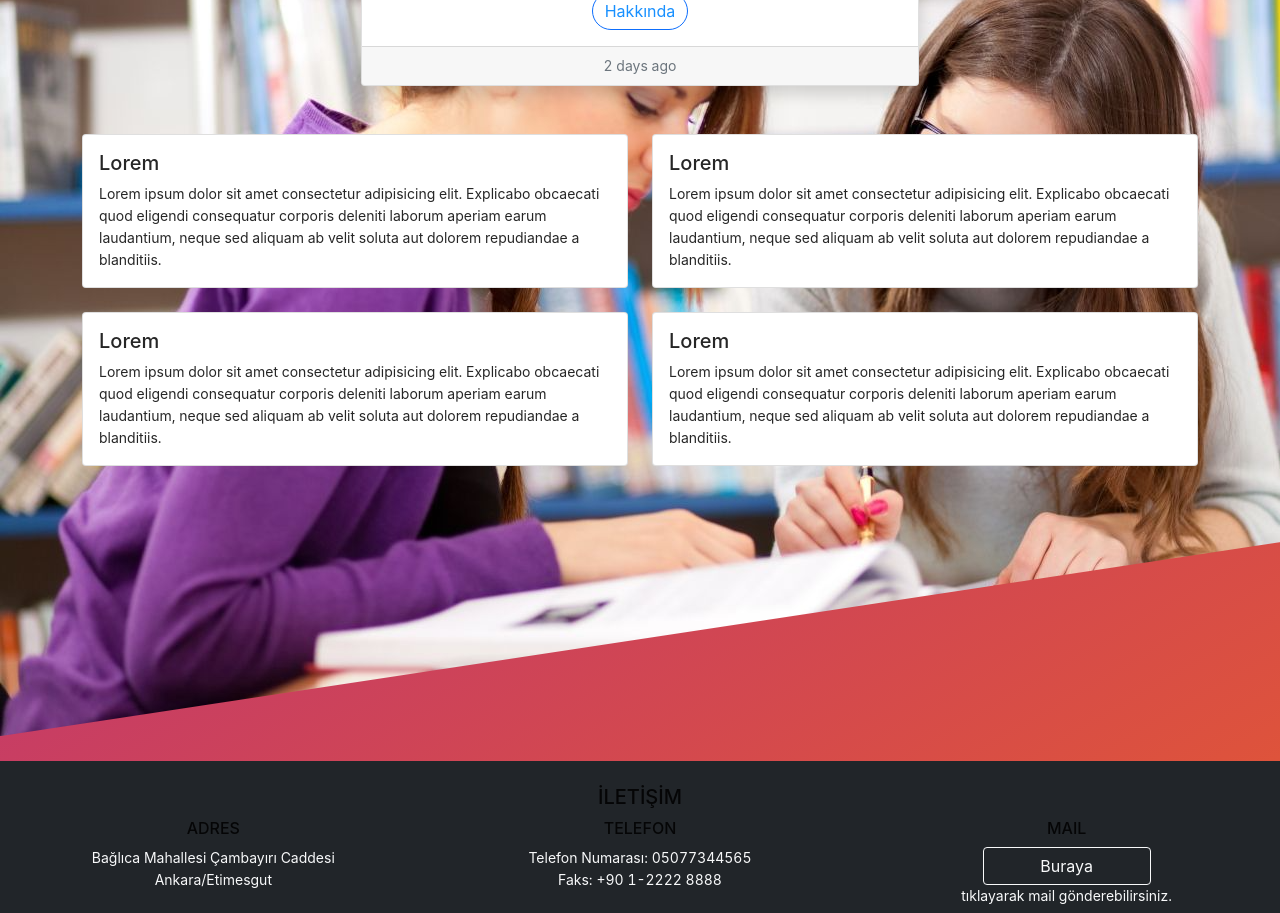
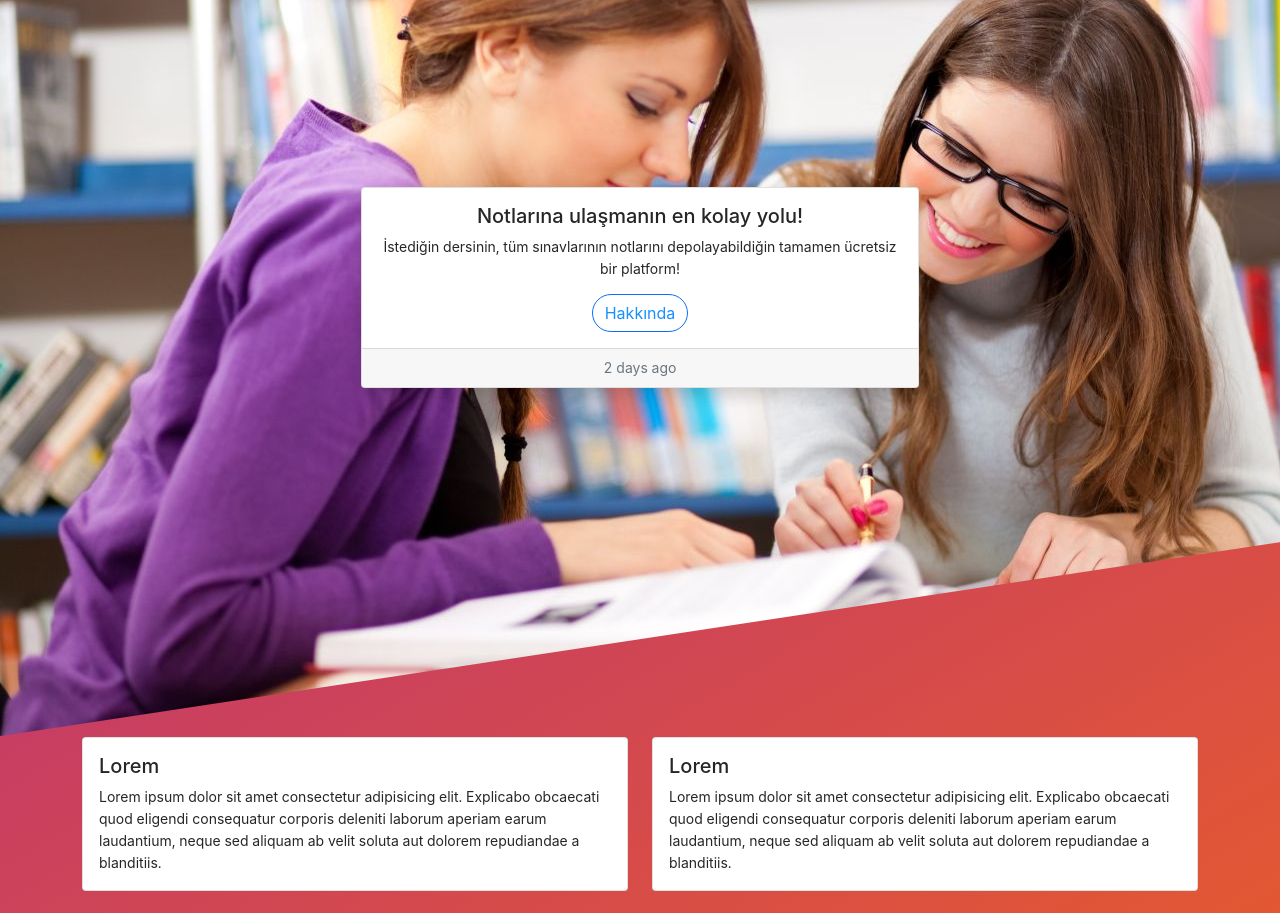
Before and after one commit to YakupKursat/Ziraat-Project-FrontEnd, a React (Create React App) app in the folder my-app/: page / in a window 1280 px wide. Shown: the part 220-1133 px from the top of the page. Built offline with nearby package versions, Linux system fonts and the light colour scheme.

Commit message:
Home Page  Card Alignment

```diff
--- a/my-app/src/Css/AnaSayfa.css
+++ b/my-app/src/Css/AnaSayfa.css
@@ -54,3 +54,10 @@ body {
 #cardAbout{
   border-radius: 50px;
 }
+
+.card:hover{
+  -webkit-box-shadow: 5px 5px 15px 5px #000000;
+box-shadow: 5px 5px 15px 5px #000000;
+  transition: 0.5s;
+  transition-timing-function: linear;
+}
--- a/my-app/src/Pages/HomePage.tsx
+++ b/my-app/src/Pages/HomePage.tsx
@@ -10,7 +10,7 @@ function App() {
         initial={{ opacity: 0, y: -50 }}
         animate={{ opacity: 1, y: 0 }}
       > */}
-      <div id="bgImage">
+      <div id="bgImage" className="d-flex align-items-center">
         <div className="container">
           <motion.div
             drag
@@ -34,7 +34,7 @@ function App() {
                   </Card.Text>
                   <Button variant="outline-primary" id="cardAbout">
                     {" "}
-                    <a href="#middle" className="text-decoration-none">
+                    <a href="#about" className="text-decoration-none">
                       Hakkında
                     </a>{" "}
                   </Button>
@@ -43,8 +43,10 @@ function App() {
               </Card>
             </div>
           </motion.div>
-
-          <div className="row mb-4">
+        </div>
+      </div>
+      <div className="container">
+        <div className="row mb-4" id="about">
           <div className="col-sm-6">
             <motion.div
               initial={{ scale: 0 }}
@@ -57,9 +59,8 @@ function App() {
                   <p className="card-text">
                     Lorem ipsum dolor sit amet consectetur adipisicing elit.
                     Explicabo obcaecati quod eligendi consequatur corporis
-                      deleniti laborum aperiam earum laudantium, neque sed
-                      aliquam ab velit soluta aut dolorem repudiandae a
-                      blanditiis.
+                    deleniti laborum aperiam earum laudantium, neque sed aliquam
+                    ab velit soluta aut dolorem repudiandae a blanditiis.
                   </p>
                 </div>
               </div>
@@ -78,9 +79,8 @@ function App() {
                   <p className="card-text">
                     Lorem ipsum dolor sit amet consectetur adipisicing elit.
                     Explicabo obcaecati quod eligendi consequatur corporis
-                      deleniti laborum aperiam earum laudantium, neque sed
-                      aliquam ab velit soluta aut dolorem repudiandae a
-                      blanditiis.
+                    deleniti laborum aperiam earum laudantium, neque sed aliquam
+                    ab velit soluta aut dolorem repudiandae a blanditiis.
                   </p>
                 </div>
               </div>
@@ -101,9 +101,8 @@ function App() {
                   <p className="card-text">
                     Lorem ipsum dolor sit amet consectetur adipisicing elit.
                     Explicabo obcaecati quod eligendi consequatur corporis
-                      deleniti laborum aperiam earum laudantium, neque sed
-                      aliquam ab velit soluta aut dolorem repudiandae a
-                      blanditiis.
+                    deleniti laborum aperiam earum laudantium, neque sed aliquam
+                    ab velit soluta aut dolorem repudiandae a blanditiis.
                   </p>
                 </div>
               </div>
@@ -121,14 +120,12 @@ function App() {
                   <p className="card-text">
                     Lorem ipsum dolor sit amet consectetur adipisicing elit.
                     Explicabo obcaecati quod eligendi consequatur corporis
-                      deleniti laborum aperiam earum laudantium, neque sed
-                      aliquam ab velit soluta aut dolorem repudiandae a
-                      blanditiis.
+                    deleniti laborum aperiam earum laudantium, neque sed aliquam
+                    ab velit soluta aut dolorem repudiandae a blanditiis.
                   </p>
                 </div>
               </div>
             </motion.div>
-            </div>
           </div>
         </div>
       </div>
```
Lines whose indentation alone changed are shown as unchanged.
